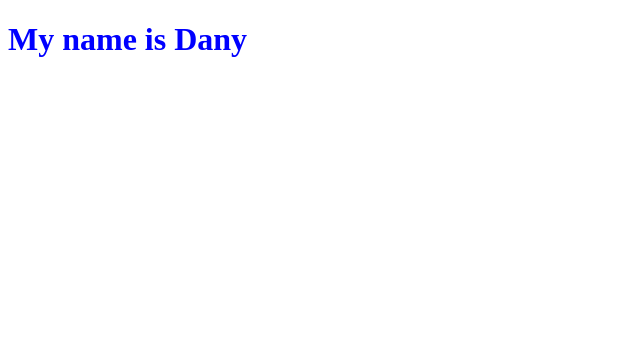
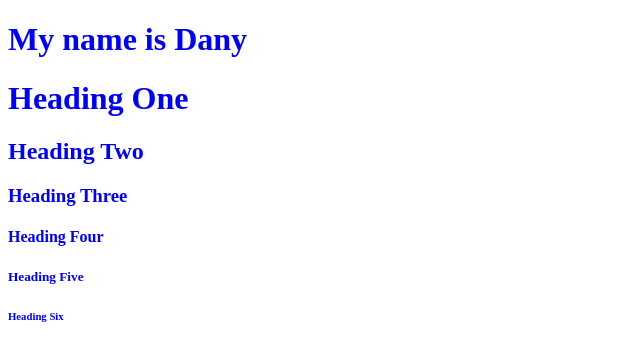
Before and after one commit to Dany2298/test-project-frondend, a plain HTML site: page index.html in a window 1280 px wide. Shown: the whole page, without its empty margins (0-640 px from the left). Drawn offline with Linux system fonts and the light colour scheme.

Commit message:
headings

```diff
--- a/index.html
+++ b/index.html
@@ -8,7 +8,15 @@
     <link rel="stylesheet" href="styles.css">
 </head>
 <body>
-        <!--Heading -->
         <h1>My name is Dany </h1>
+
+         <!--Headings -->
+        <h1>Heading One </h1>
+        <h2>Heading Two</h2>
+        <h3>Heading Three</h3>
+        <h4>Heading Four</h4>
+        <h5>Heading Five</h5>
+        <h6>Heading Six</h6>
+
 </body>
 </html>
```
